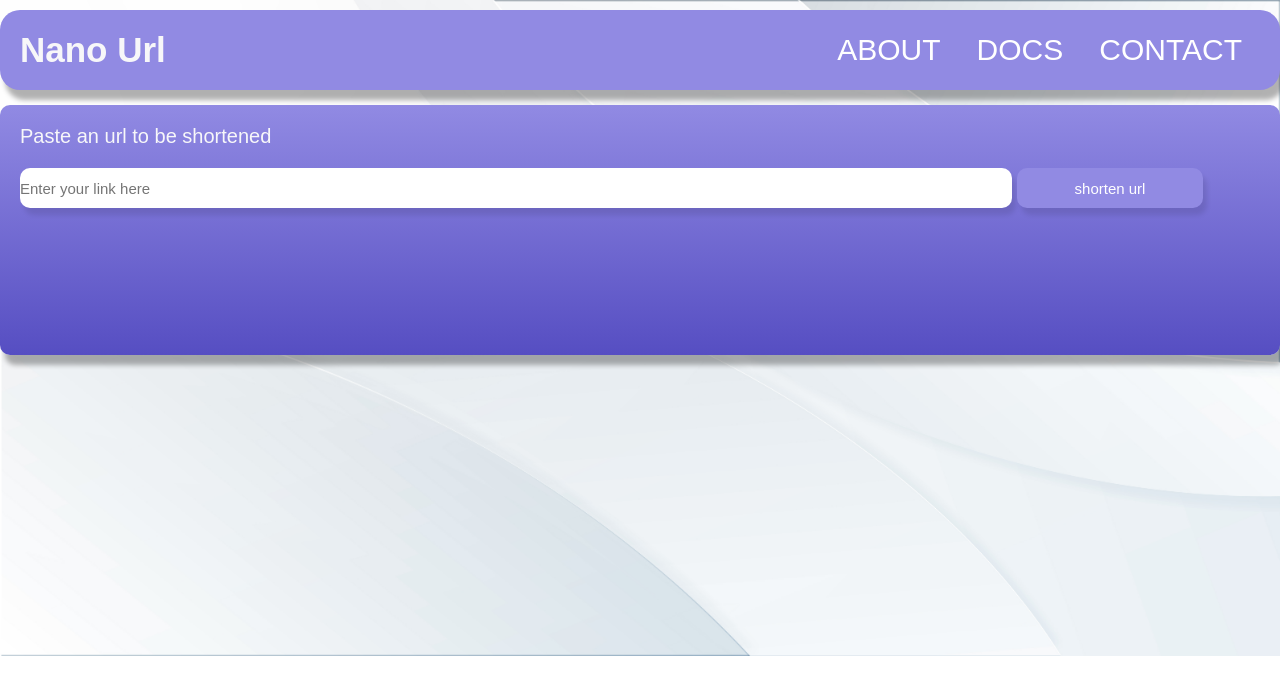
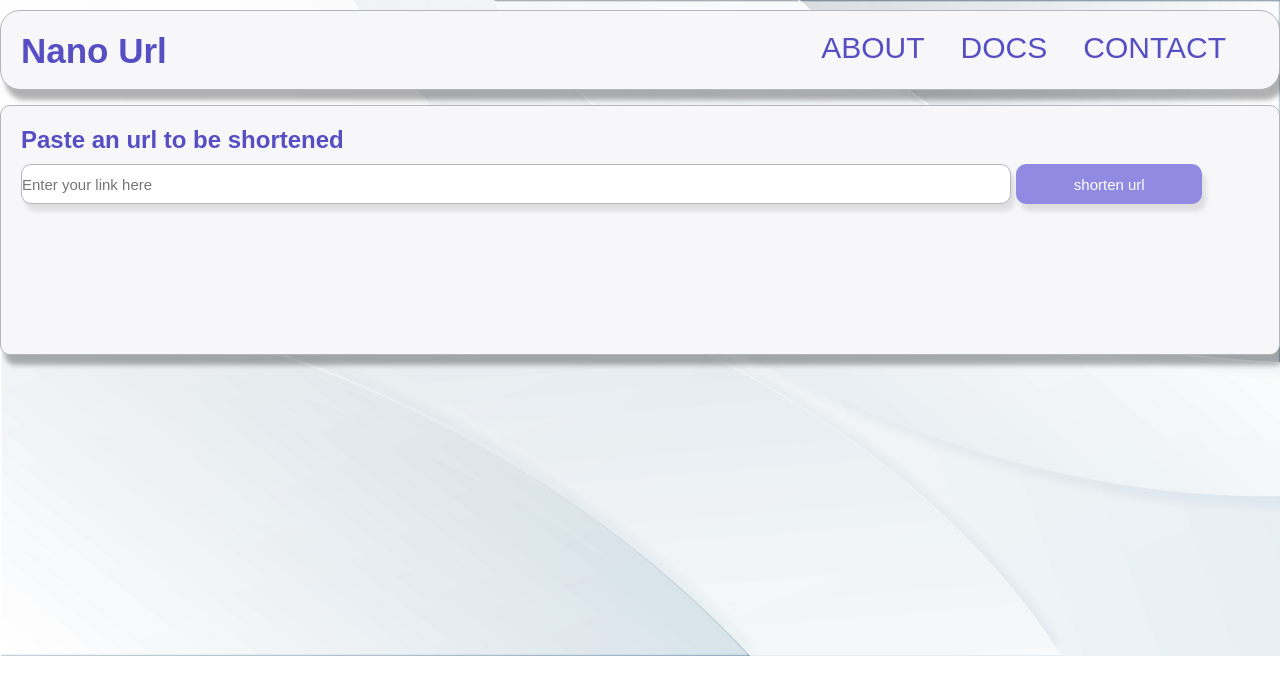
Before and after one commit to w1tchCrafter/nano-url, a React (Vite) app: page / in a window 1280 px wide. Shown: the top 694 px of the page. Built offline with nearby package versions, Linux system fonts and the light colour scheme; a web font is replaced by a local one.

Commit message:
updated styles

```diff
--- a/src/CardContainer.jsx
+++ b/src/CardContainer.jsx
@@ -6,13 +6,7 @@ export default function CardContainer(props) {
   const [cookieData, setCookieData] = useState([]);
 
   useEffect(() => {
-    if (cookie !== undefined) {
-      setCookieData(JSON.parse(cookie));
-    }
-  }, []);
-
-  useEffect(() => {
-    console.log("From card container:", cookie);
+    setCookieData(JSON.parse(cookie));
   }, [cookie]);
 
   return (
--- a/src/Home.jsx
+++ b/src/Home.jsx
@@ -6,8 +6,6 @@ import CardContainer from "./CardContainer.jsx";
 export default function Home() {
   const [input, setInput] = useState("");
   const [cookieValue, setCookieValue] = useState(Cookies.get("nanourl"));
-
-  useEffect(() => {}, []);
 
   useEffect(() => {
     Cookies.set("nanourl", cookieValue);
@@ -20,7 +18,7 @@ export default function Home() {
       const resp = await fetch("http://localhost:3000/shorten", {
         method: "post",
         headers: { "Content-Type": "application/json" },
-        body: JSON.stringify({ original: input, cookie: true }),
+        body: JSON.stringify({ original: input }),
       });
 
       const json = await resp.json();
@@ -41,7 +39,7 @@ export default function Home() {
     <>
       <Header />
       <div className="container">
-        <p>Paste an url to be shortened</p>
+        <h2>Paste an url to be shortened</h2>
         <form onSubmit={submitBtn}>
           <input
             type="text"
--- a/src/index.css
+++ b/src/index.css
@@ -24,7 +24,7 @@ body {
     line-height: 80px;
     padding: 0 20px;
     font-weight: bold;
-    color: #f7f7f9;
+    color: #564ec2;
 }
 
 nav {
@@ -32,22 +32,37 @@ nav {
     width: 100%;
     margin-top: 10px;
     border-radius: 20px;
-    background: #918ae3;
+    background: #f7f7f9;
+    border: .3px solid #b3b6ba
 }
 
 nav ul {
     float: right;
     margin-right: 20px;
+    text-align: center;
+    padding: 15px;
 }
 
 nav ul li {
+    list-style: none;
     display: inline-block;
-    line-height: 79px;
-    margin: 0 5px;
+    border-radius: 10px;
+    margin: 5px;
+    outline: none;
+}
+
+nav a {
+    border-radius: inherit;
+    transition: .5s linear;
+}
+
+nav a:hover {
+    color: white;
+    background: #564ec2;
 }
 
 nav ul li a{
-    color: #fff;
+    color: #564ec2;
     font-size: 30px;
     padding: 7px 13px;
     border-radius: 3px;
@@ -57,27 +72,28 @@ nav ul li a{
 .container {
     margin-top: 15px;
     border-radius: 10px;
+    border: .3px solid #b3b6ba;
     max-width: 1300px;
     padding: 20px;
     height: 250px;
-    background-image: linear-gradient(to bottom, #918ae3, #564ec2);
+    background-color: #f7f7f9;
 }
 
 .container, nav {
     box-shadow: 5px 10px 5px rgb(0, 0, 0, 0.3);
 }
 
-.container p {
-    font-size: 20px;
-    margin-bottom: 20px;
-    color: #f7f7f9;
+.container h2 {
+    /* font-size: 20px;*/
+    margin-bottom: 10px;
+    color: #564ec2;
 }
 
 .container form input {
     width: 80%;
     height: 40px;
     border-radius: 10px;
-    border: 0;
+    border: .1px solid #b3b6ba;
     margin-right: 5px;
     font-size: 15px;
 }
@@ -91,11 +107,12 @@ nav ul li a{
     background-color: #918ae3;
     color: #fff;
     cursor: pointer;
+    transition: 0.5s linear;
 }
 
-/* .container form button::hover {
+form button:hover {
     background-color: #564ec2;
-} */
+}
 
 .container input, button {
     box-shadow: 4px 7px 5px rgb(0, 0, 0, 0.1);
```
